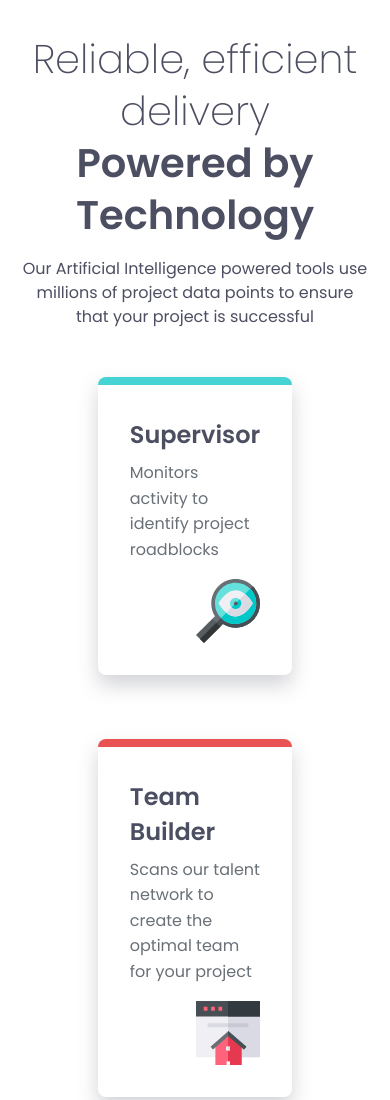
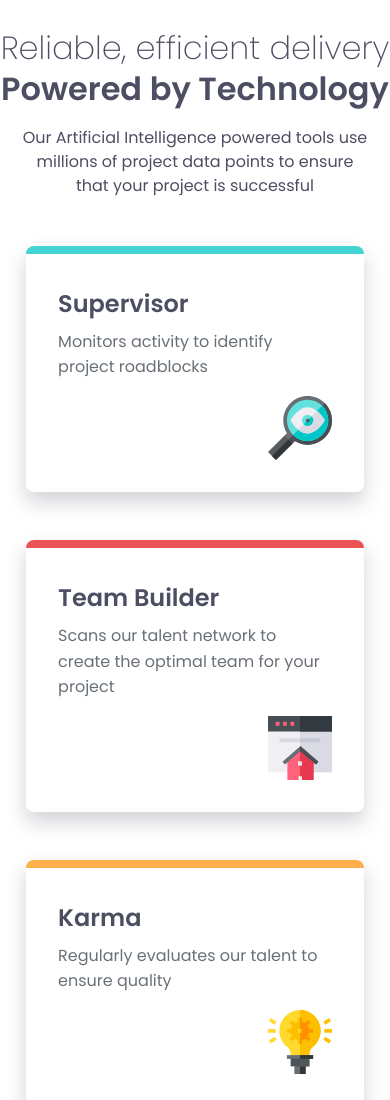
Before and after one commit to Midknightsnack/four-card-feature-section-master, a plain HTML site: page index.html in a window 390 px wide. Shown: the top 1100 px of the page. Drawn offline with Linux system fonts and the light colour scheme.

Commit message:
adjusting mobile layout

```diff
--- a/styles.css
+++ b/styles.css
@@ -114,8 +114,8 @@ h2{
 
 
 @media (max-width: 800px) {
-  .heading{
-    width: 90vw;
+  .heading-whole-text{
+    font-size: 2rem;
   }
 
   .heading-description{
@@ -128,9 +128,14 @@ h2{
     grid-template-rows: (5, 1fr);
 
     height: fit-content;
+    width: 75%;
   }
 
   .card{
-    margin-bottom: 2rem;
+    margin-bottom: 1rem;
+  }
+
+  .card:nth-child(3){
+    margin-bottom: 0;
   }
 }
```
